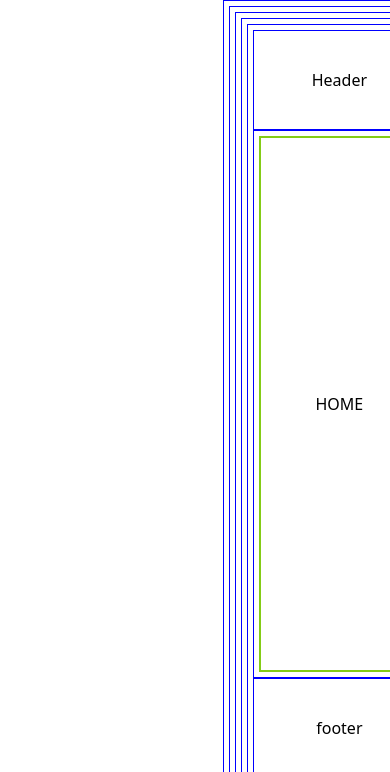
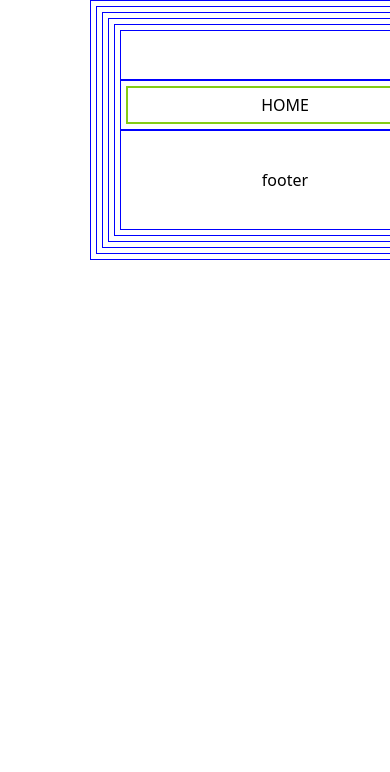
Before and after one commit to zahra-hsb/hanz-, a Next.js app: page / in a window 390 px wide. Shown: the top 772 px of the page. Built offline with nearby package versions, Linux system fonts and the light colour scheme.

Commit message:
sidebar hidden in mobile view

```diff
--- a/src/components/layout/index.js
+++ b/src/components/layout/index.js
@@ -7,7 +7,7 @@ const Layout = ({ children }) => {
 
       <div className="flex">
 
-        <aside className="flex flex-col justify-between basis-[15%] w-[200px] h-[90vh]">
+        <aside className="hidden lg:flex flex-col justify-between basis-[15%] w-[200px] h-[90vh]">
           {/* <div>
             <Link href="/">Home</Link>
           </div>
@@ -45,7 +45,7 @@ const Layout = ({ children }) => {
 
         <div className="w-full flex flex-col">
 
-          <header className="w-full h-[100px] flex justify-center items-center">
+          <header className="w-full h-[50px] flex justify-start items-center">
             Header
           </header>
 
```
